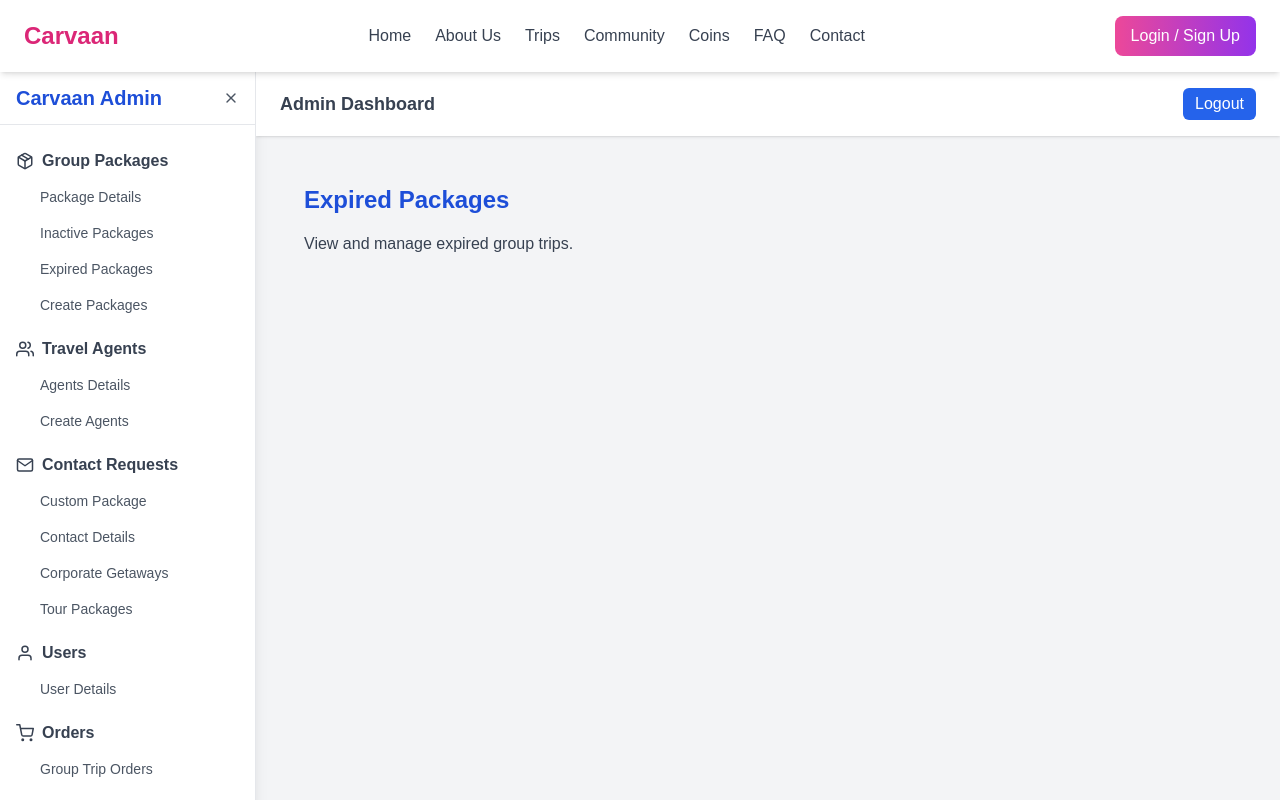
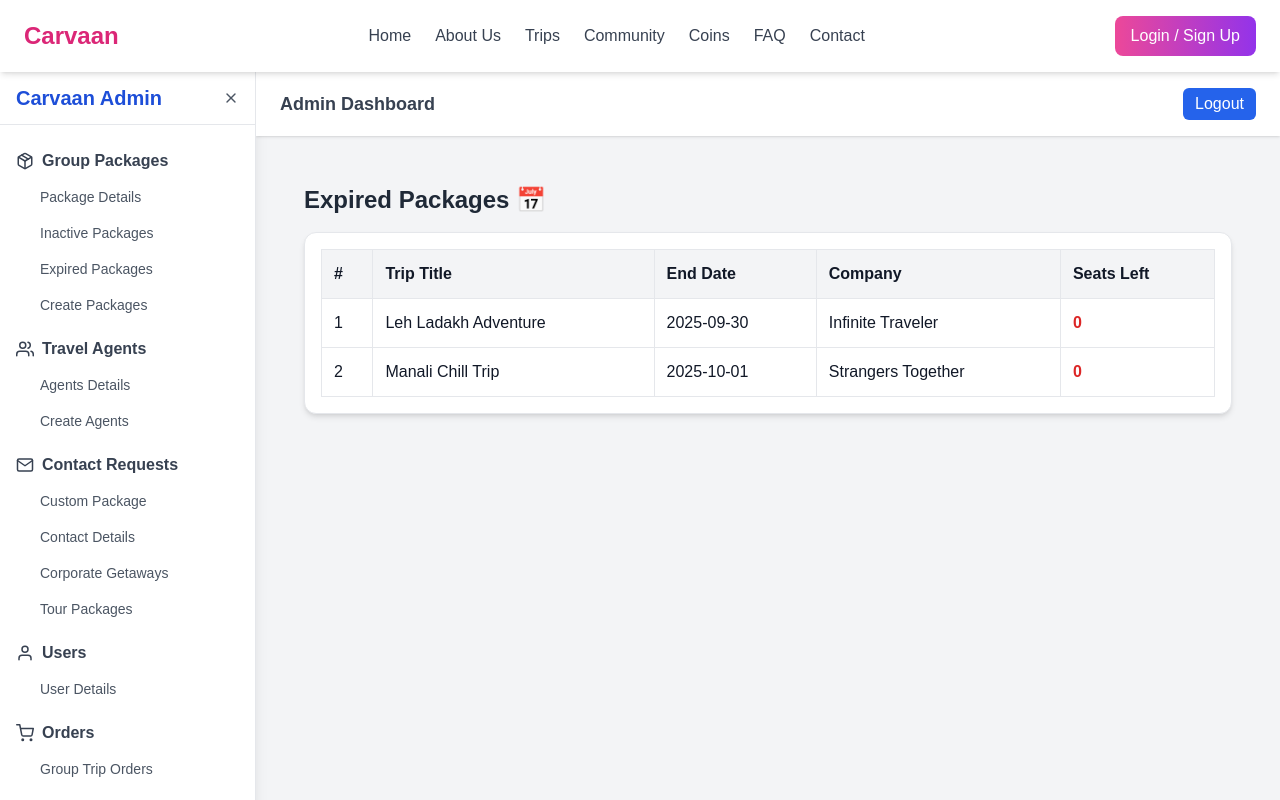
Before and after one commit to carvaangurgaon1/carvaan-website, a Next.js app: page /admin/group-packages/expired-packages in a window 1280 px wide. Shown: the top 800 px of the page. Built offline with nearby package versions, Linux system fonts and the light colour scheme.

Commit message:
Update page.tsx

```diff
--- a/app/admin/group-packages/expired-packages/page.tsx
+++ b/app/admin/group-packages/expired-packages/page.tsx
@@ -1,8 +1,38 @@
-export default function Page() {
+"use client";
+
+export default function ExpiredPackagesPage() {
+  const data = [
+    { title: "Leh Ladakh Adventure", endDate: "2025-09-30", seats: 0, company: "Infinite Traveler" },
+    { title: "Manali Chill Trip", endDate: "2025-10-01", seats: 0, company: "Strangers Together" },
+  ];
+
   return (
     <div className="p-6">
-      <h1 className="text-2xl font-bold mb-4 text-blue-700">Expired Packages</h1>
-      <p className="text-gray-700">View and manage expired group trips.</p>
+      <h1 className="text-2xl font-semibold text-gray-800 mb-4">Expired Packages 📅</h1>
+      <div className="bg-white p-4 rounded-xl shadow-md border">
+        <table className="w-full border-collapse">
+          <thead>
+            <tr className="bg-gray-100 text-left">
+              <th className="p-3 border">#</th>
+              <th className="p-3 border">Trip Title</th>
+              <th className="p-3 border">End Date</th>
+              <th className="p-3 border">Company</th>
+              <th className="p-3 border">Seats Left</th>
+            </tr>
+          </thead>
+          <tbody>
+            {data.map((item, i) => (
+              <tr key={i} className="hover:bg-gray-50">
+                <td className="p-3 border">{i + 1}</td>
+                <td className="p-3 border">{item.title}</td>
+                <td className="p-3 border">{item.endDate}</td>
+                <td className="p-3 border">{item.company}</td>
+                <td className="p-3 border text-red-600 font-semibold">{item.seats}</td>
+              </tr>
+            ))}
+          </tbody>
+        </table>
+      </div>
     </div>
   );
 }
```
